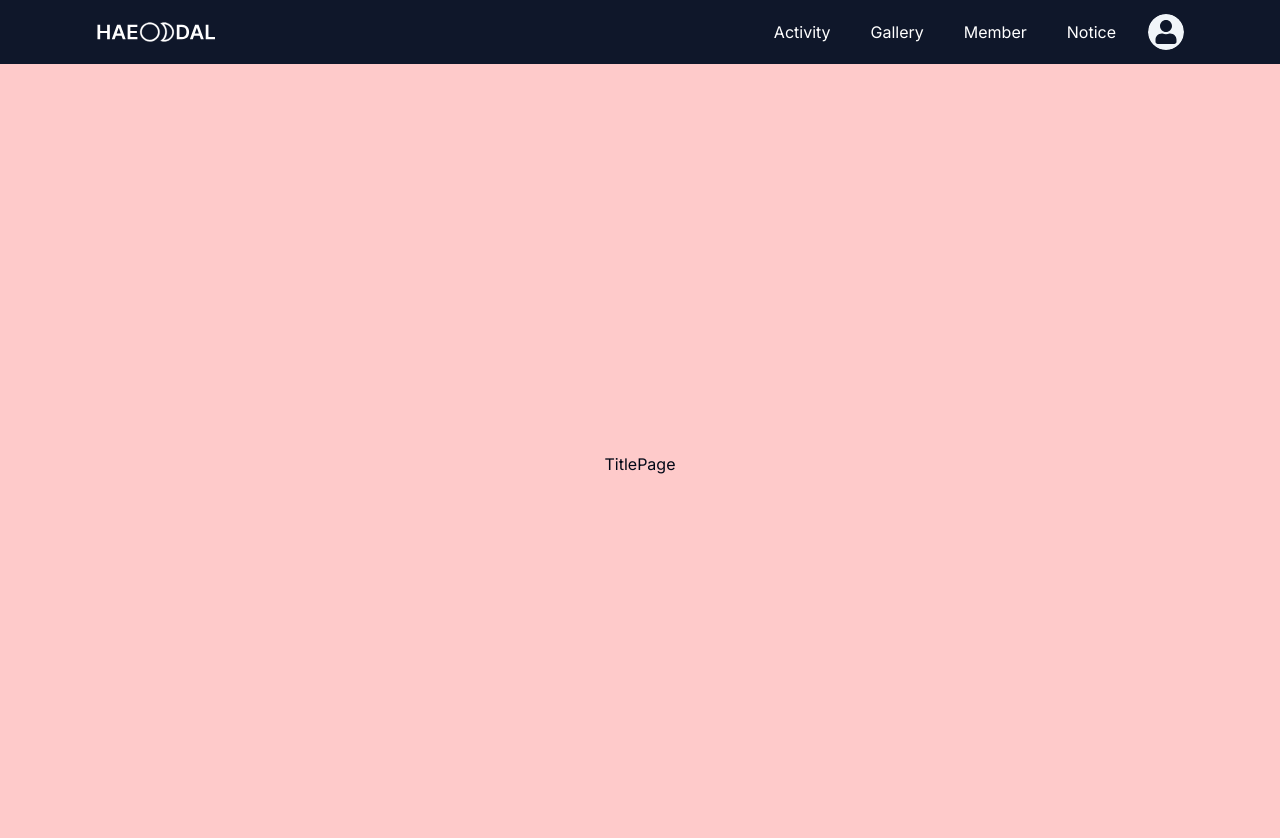
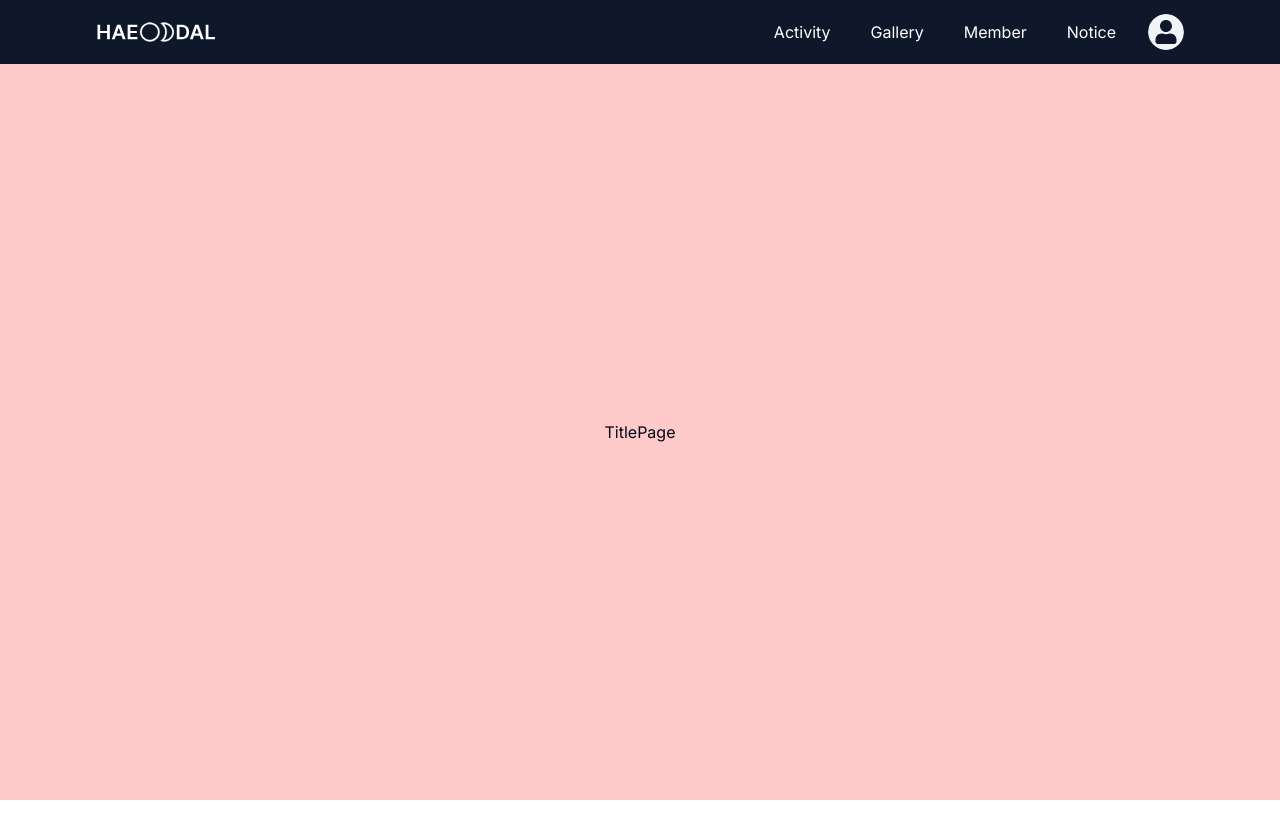
Before and after one commit to KNU-HAEDAL-Website/frontend, a Next.js app: page / in a window 1280 px wide. Shown: the top 838 px of the page. After the commit the page ends 800 px from the top, so only its background shows below. Built offline with nearby package versions, Linux system fonts and the light colour scheme.

Commit message:
:fire: Style(mainPage): 제거 페이지 스크롤 기능
추후에 수정 예정

```diff
--- a/src/app/(main)/layout.tsx
+++ b/src/app/(main)/layout.tsx
@@ -2,11 +2,11 @@ import { Header } from '@/components/header'
 
 const MainLayout = ({ children }: { children: React.ReactNode }) => {
   return (
-    <div className="flex flex-col">
-      <div className="fixed w-full bg-primary text-white px-12 lg:px-24 ">
+    <div className="flex flex-col h-screen">
+      <div className="top-0 sticky w-full bg-primary text-white px-12 lg:px-24">
         <Header />
       </div>
-      <main className="mt-16 bg-red-200 h-full w-full xl:mx-auto max-w-screen-xl">
+      <main className="h-full w-full overflow-auto">
         {children}
       </main>
     </div>
--- a/src/app/(main)/page.tsx
+++ b/src/app/(main)/page.tsx
@@ -1,15 +1,11 @@
-// page.tsx
-'use client'
 
-import { useEffect, useRef } from 'react';
-import { usePageStore } from '@/store/scroll-page'
 import ScrollLayout from '@/components/mainPage/scroll-layout';
 import TitlePage from '@/components/mainPage/title-page';
 import DetailPage from '@/components/mainPage/detail-page';
 import ActivityPage from '@/components/mainPage/activity-page';
 import SubmitPage from '@/components/mainPage/submit-page';
 
-const pages = [
+const scrollItemList = [
   { page: <TitlePage />, key: 'titlePage' },
   { page: <DetailPage />, key: 'detailPage' },
   { page: <ActivityPage />, key: 'activityPage' },
@@ -17,38 +13,14 @@ const pages = [
 ];
 
 export default function Home() {
-  const { selectedPage, setSelectedPage, totalPageNumber } = usePageStore();
-  const prevScrollY = useRef<number>(0);
-
-  useEffect(() => {
-    const handleScroll = () => {
-      const currentScrollY = window.scrollY;
-
-      if (currentScrollY < prevScrollY.current && selectedPage > 0) {
-        // 위로 스크롤하고 이전 페이지가 있는 경우
-        setSelectedPage(selectedPage - 1);
-      } else if (currentScrollY > prevScrollY.current && selectedPage < totalPageNumber - 1) {
-        // 아래로 스크롤하고 다음 페이지가 있는 경우
-        setSelectedPage(selectedPage + 1);
-      }
-
-      prevScrollY.current = currentScrollY;
-    };
-
-    window.addEventListener('scroll', handleScroll);
-
-    return () => {
-      window.removeEventListener('scroll', handleScroll);
-    };
-  }, [selectedPage, setSelectedPage, totalPageNumber]);
 
   return (
-    <div className='h-full'>
-      {pages.map(({page, key}, index) => (
-        <ScrollLayout key={key} pageIndex={index} selectedPage={selectedPage}>
-          {page}
+    <div className='h-full xl:mx-auto max-w-screen-xl'>
+      {scrollItemList.map((scrollItem => (
+        <ScrollLayout key={scrollItem.key}>
+          {scrollItem.page}
         </ScrollLayout>
-      ))}
+      )))}
     </div>
   );
 }
--- a/src/components/mainPage/scroll-layout.tsx
+++ b/src/components/mainPage/scroll-layout.tsx
@@ -1,19 +1,11 @@
-// scroll-layout.tsx
 
-interface ScrollLayoutProps {
-  children: React.ReactNode;
-  pageIndex: number;
-  selectedPage: number;
+
+const ScrollLayout = ({ children }: { children: React.ReactNode }) => {
+  return (
+    <div className="h-full">
+      {children}
+    </div>
+  )
 }
 
-const ScrollLayout: React.FC<ScrollLayoutProps> = ({ children, pageIndex, selectedPage }) => {
-  const isCurrentPage = pageIndex === selectedPage;
-
-  return (
-    <div className="h-screen" style={{ display: isCurrentPage ? 'block' : 'none' }}>
-      {children}
-    </div>
-  );
-};
-
-export default ScrollLayout;
+export default ScrollLayout
```
